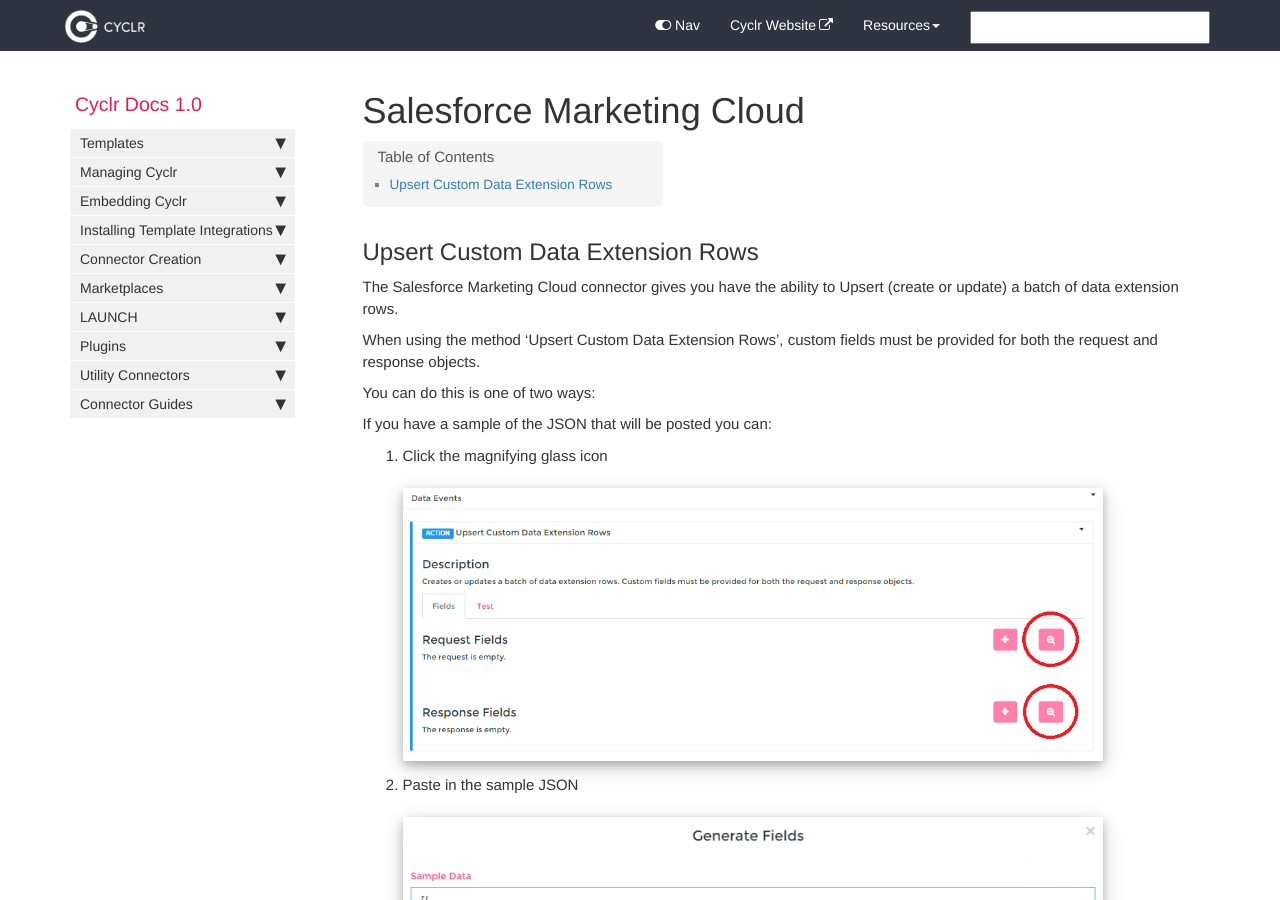
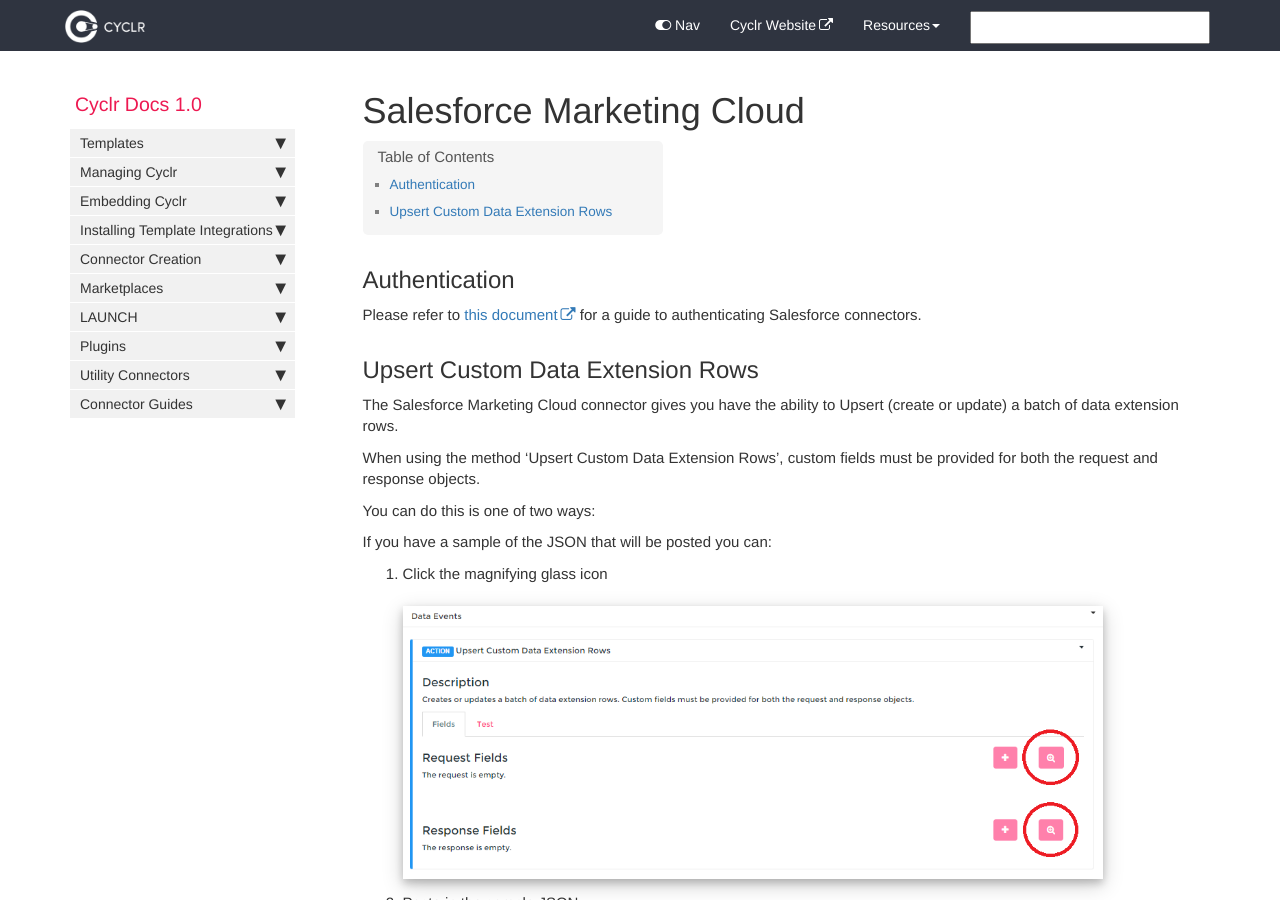
Before and after one commit to sneakysneak/docs, a Jekyll site: the page built from pages/connector-authentication/salesforce_marketing_cloud.md, in a window 1280 px wide and 900 px high. Built offline with Jekyll 4.4.1, drawn with Linux system fonts in a browser that asks for light colours; nearby versions of some CDN libraries; comment, search, counter and statistics services are not loaded.

Commit message:
added link to marketing cloud docs

```diff
--- a/pages/connector-authentication/salesforce_marketing_cloud.md
+++ b/pages/connector-authentication/salesforce_marketing_cloud.md
@@ -4,6 +4,10 @@ sidebar: cyclr_sidebar
 permalink: salesforce-marketing-cloud-connector
 tags: [connector]
 ---
+
+## Authentication
+
+Please refer to [this document](https://docs.cyclr.com/salesforce-connector) for a guide to authenticating Salesforce connectors.
 
 ## Upsert Custom Data Extension Rows
 
```
